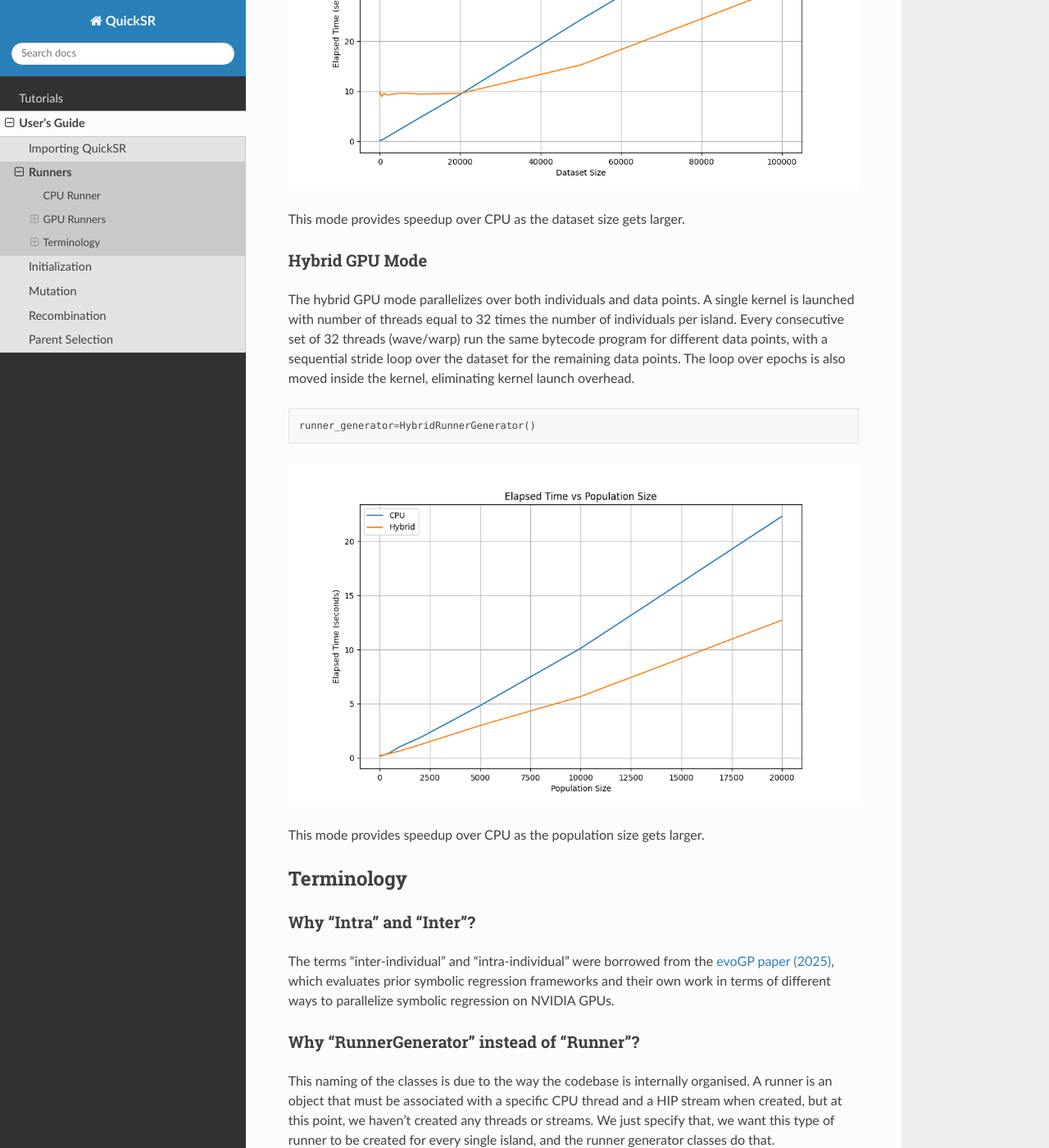
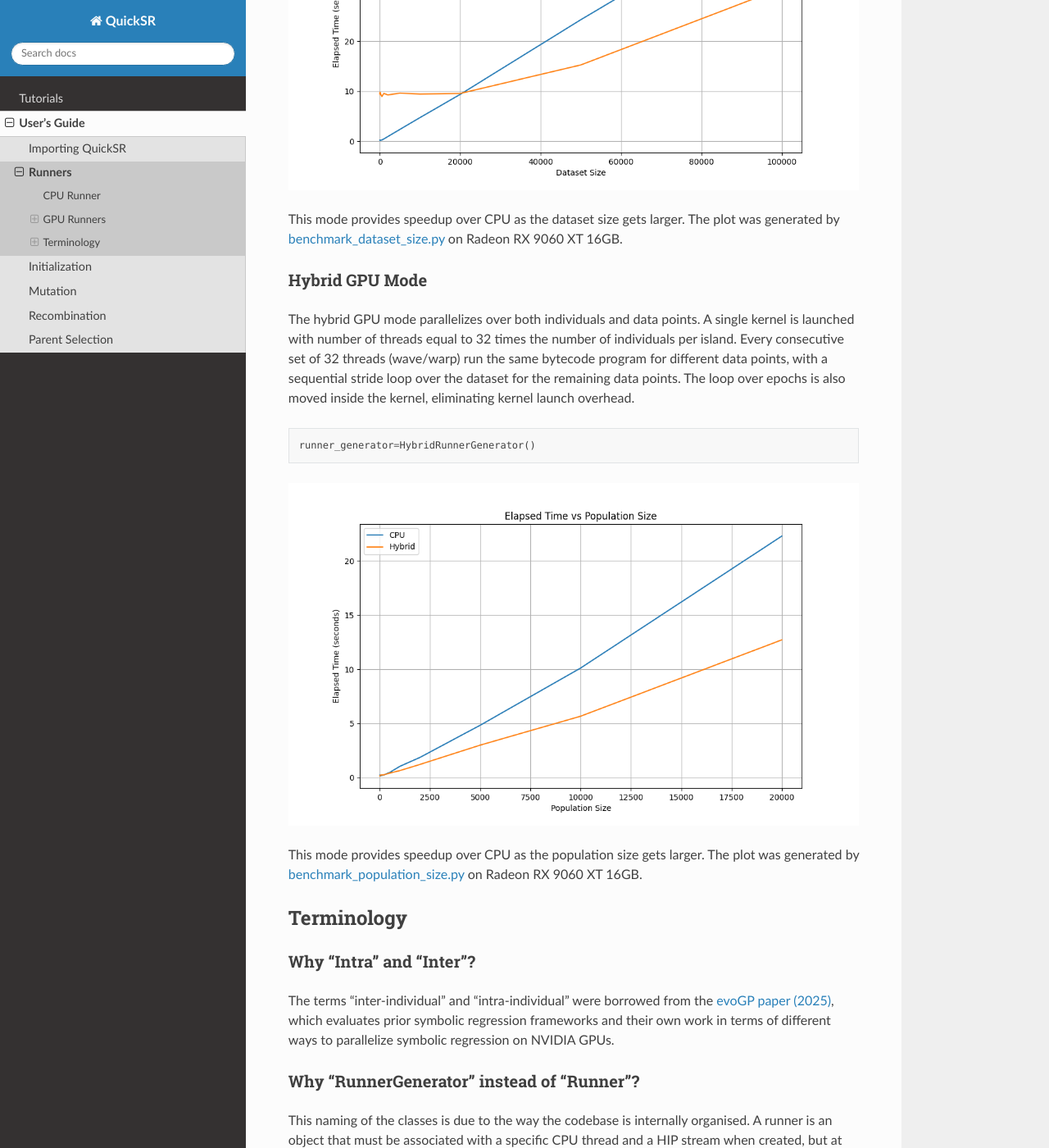
Before and after one commit to kocatepedogu/quick-symbolic-regression-docs, a Sphinx documentation site: the page built from docs/source/user/runners.rst, in a window 1280 px wide and 1400 px high, scrolled down 1454 px. Shown: the whole window at 82% size. Built offline with Sphinx 7.4.7 and the Read the Docs theme 3.1.0, drawn with Linux system fonts in a browser that asks for light colours.

Commit message:
Link benchmark scripts.

```diff
--- a/docs/source/user/runners.rst
+++ b/docs/source/user/runners.rst
@@ -41,7 +41,7 @@ The intra-individual GPU mode parallelizes over data points. For each individual
 
 .. image:: runners/runners-intra.png
 
-This mode provides speedup over CPU as the dataset size gets larger.
+This mode provides speedup over CPU as the dataset size gets larger. The plot was generated by `benchmark_dataset_size.py <https://github.com/kocatepedogu/quick-symbolic-regression/blob/main/benchmark/benchmark_dataset_size.py>`_ on Radeon RX 9060 XT 16GB.
 
 Hybrid GPU Mode
 ^^^^^^^^^^^^^^^
@@ -54,7 +54,7 @@ The hybrid GPU mode parallelizes over both individuals and data points. A single
 
 .. image:: runners/runners-hybrid.png
 
-This mode provides speedup over CPU as the population size gets larger.
+This mode provides speedup over CPU as the population size gets larger. The plot was generated by `benchmark_population_size.py <https://github.com/kocatepedogu/quick-symbolic-regression/blob/main/benchmark/benchmark_population_size.py>`_ on Radeon RX 9060 XT 16GB.
 
 Terminology
 -----------
```
